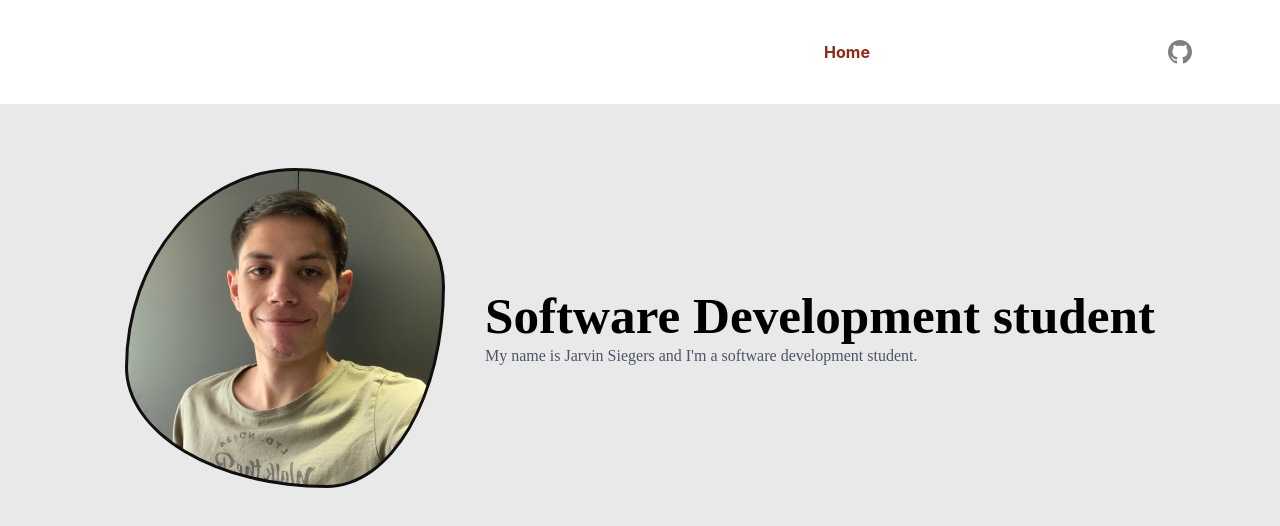
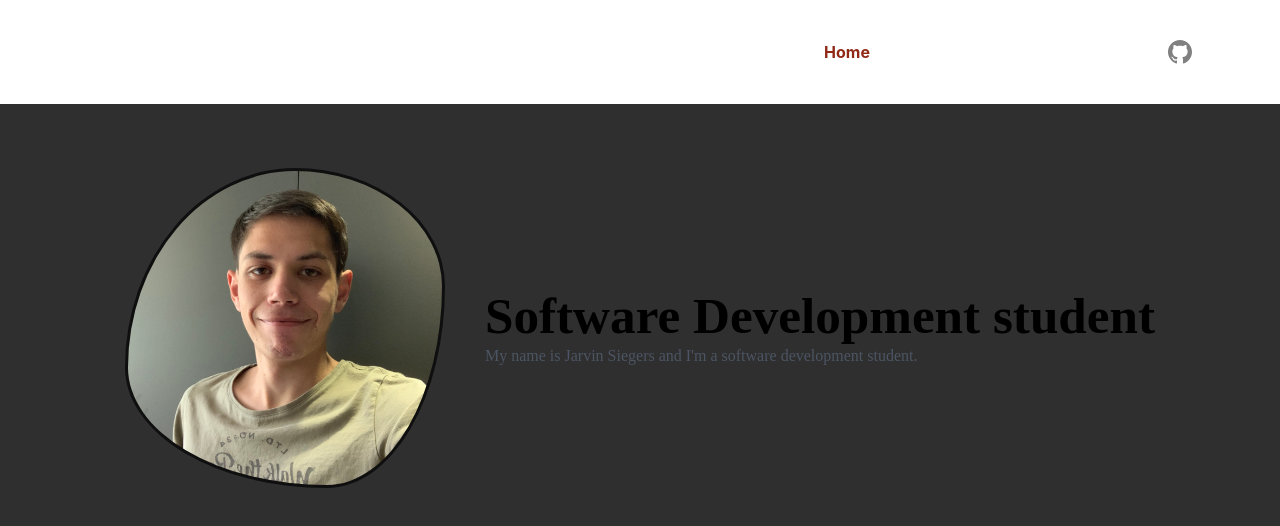
Before and after one commit to jarvin-s/portfolio, a Vue app: page / in a window 1280 px wide. Shown: the top 526 px of the page. Built offline with nearby package versions, Linux system fonts and the light colour scheme.

Commit message:
Update css hero class position

```diff
--- a/src/style.css
+++ b/src/style.css
@@ -54,6 +54,16 @@
   background-color: #3d3d3d;
 }
 
+/* Hero stuff */
+.hero {
+  display: flex;
+  flex-direction: column;
+  height: 100vh;
+  position: relative;
+  width: 100%;
+  background-color: #302f2f;
+}
+
 h1 {
   font-size: 3.2em;
   line-height: 1.1;
@@ -107,16 +117,6 @@ a.router-link-exact-active {
   max-width: 90%;
 }
 
-/* Hero stuff */
-.hero {
-  display: flex;
-  flex-direction: column;
-  height: 100vh;
-  position: relative;
-  width: 100%;
-  background-color: #e9e9e9;
-}
-
 @media (prefers-color-scheme: light) {
   :root {
     color: #213547;
```
